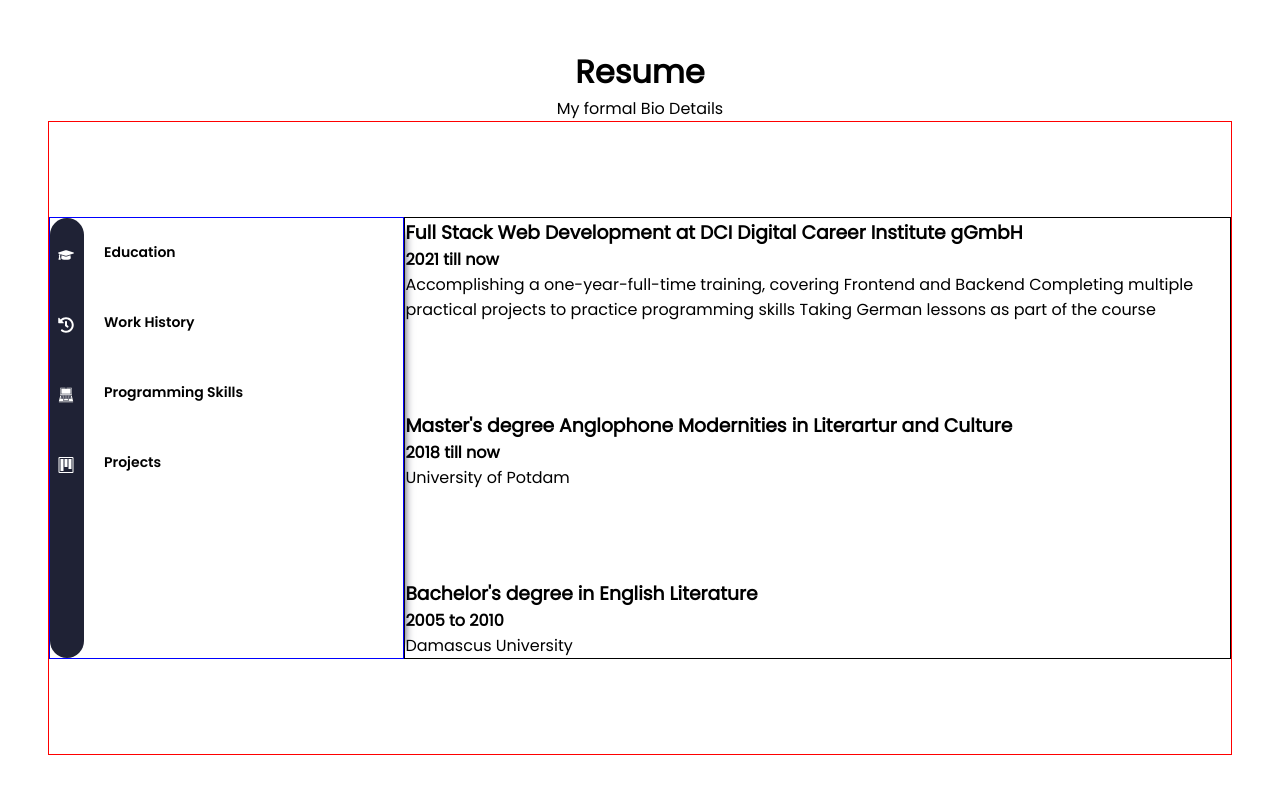
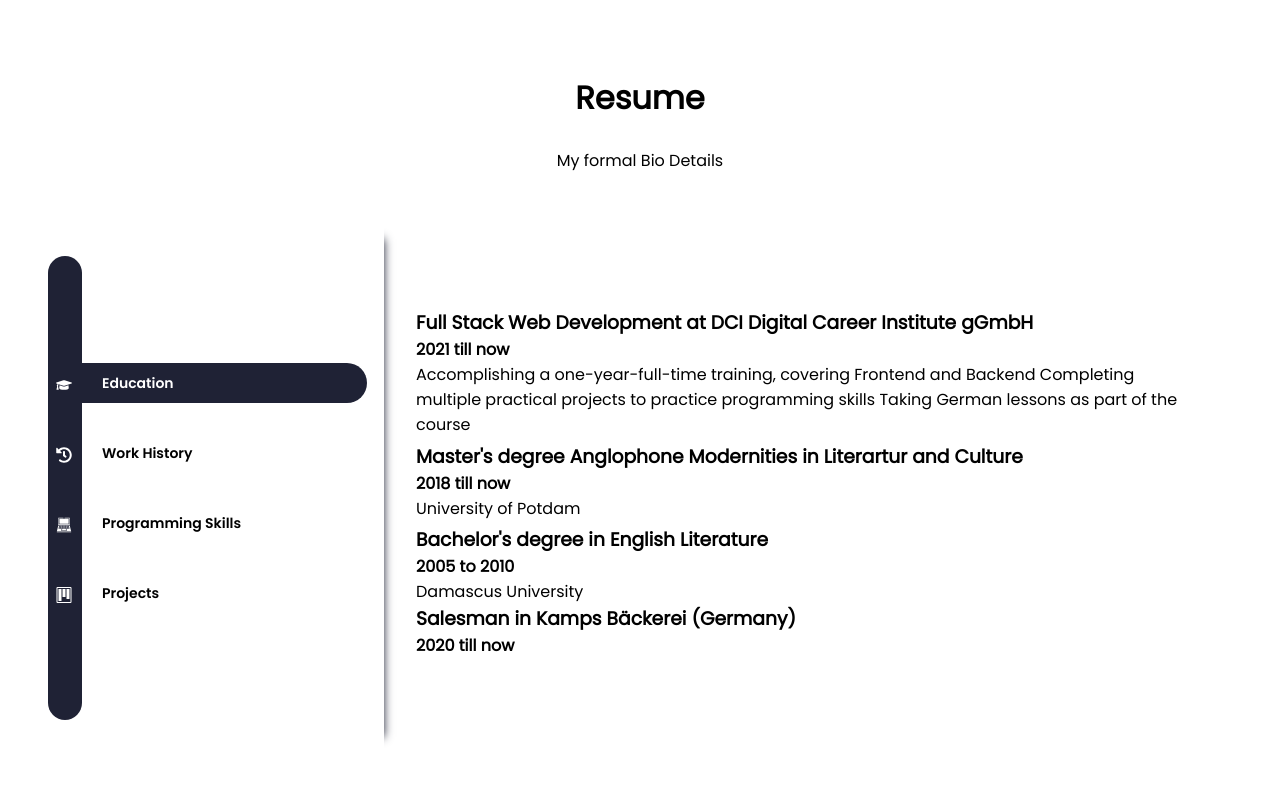
Before and after one commit to altinawiwaseem/portfolio-react-app, a React (Create React App) app: page / in a window 1280 px wide. Shown: the top 794 px of the page. Built offline with nearby package versions, Linux system fonts and the light colour scheme; a web font is replaced by a local one.

Commit message:
adding selected class and scroll into fuction

```diff
--- a/src/components/Resume/RS.css
+++ b/src/components/Resume/RS.css
@@ -11,25 +11,24 @@
 }
 .r-content-container {
   width: 100%;
-  height: 90%;
+  height: 75%;
   display: flex;
-  border: 1px solid red;
   align-items: center;
 }
 .r-right {
-  border: 1px solid black;
-  width: 100%;
-  height: 70%;
+  height: 360px;
   flex: 0.7;
   overflow-y: hidden;
+  padding: 2rem;
+  width: fit-content;
 }
 
 .r-left {
-  border: 1px solid blue;
   width: 100%;
-  height: 70%;
+  height: 100%;
   flex: 0.3;
   display: flex;
+  justify-content: center;
   flex-direction: column;
   position: relative;
   box-shadow: 15px 0 9px -15px #1f2235;
@@ -50,6 +49,7 @@
 }
 .r-details-container {
   height: 100%;
+
   display: flex;
   flex-direction: column;
   justify-content: space-between;
@@ -68,10 +68,16 @@
 }
 .bullet-icons {
   width: 34px;
-  height: 100%;
+  height: 88%;
   z-index: 1;
   background-color: #1f2235;
   position: absolute;
+}
+
+.selected {
+  width: 95%;
+  color: white;
+  border-radius: 20px;
 }
 @media only screen and (max-width: 600px) {
   .r-content-container {
--- a/src/components/Resume/RS.jsx
+++ b/src/components/Resume/RS.jsx
@@ -1,7 +1,18 @@
-import React from "react";
+import React, { useRef, useState, useEffect } from "react";
 import "./RS.css";
 import { resumeData } from "./data";
+
 function RS() {
+  const targetedBox = useRef(null);
+  const [selected, setSelected] = useState(0);
+
+  useEffect(() => {
+    targetedBox.current.children[selected]?.scrollIntoView({
+      behavior: "smooth",
+    });
+    return;
+  }, [selected]);
+
   return (
     <div className="r-main-container">
       <div className="r-header"></div>
@@ -10,21 +21,28 @@ function RS() {
       <span className="underline">
         <span className="underline-node"></span>
       </span>
+      {/* description container */}
       <div className="r-content-container">
         <div className="r-left">
           <div className="bullet-icons"></div>
+
           {resumeData.map((item, i) => (
-            <div key={i} id={i} className="r-bullet-box">
+            <div
+              key={i}
+              id={i}
+              onClick={() => setSelected(i)}
+              className={`r-bullet-box ${i == selected ? "selected" : ""}`}
+            >
               <span className="logo">{item.icon}</span>
-              <h2 className="bullet-label">{item.header}</h2> <span></span>
+              <h2 className="bullet-label">{item.header}</h2>
             </div>
           ))}
         </div>
-        <div className="r-right">
+        <div className="r-right" ref={targetedBox}>
           {resumeData.map((item, i) => (
             <div key={i} id={i} className={"r-details-container"}>
-              {item.title.map((el) => (
-                <div className="resume-element-detail">
+              {item.title.map((el, i) => (
+                <div key={i} className="resume-element-detail">
                   <div className="resume-element-header">
                     <span className="r-circle"></span>
                     <h3>{el.headerDescription}</h3>
```
